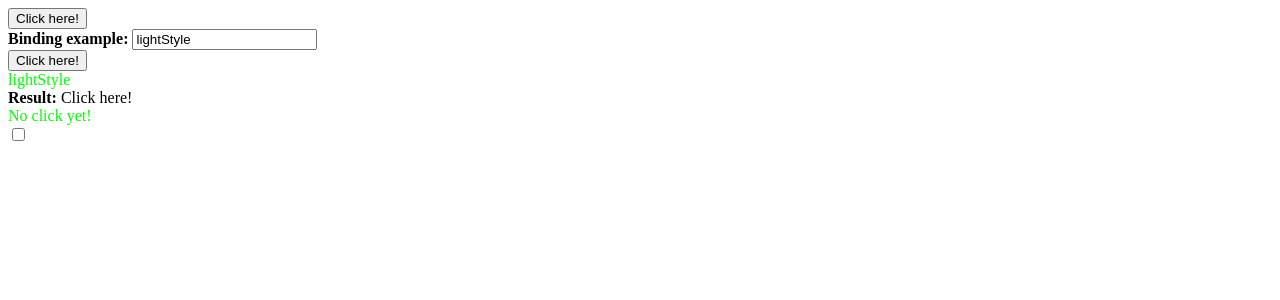
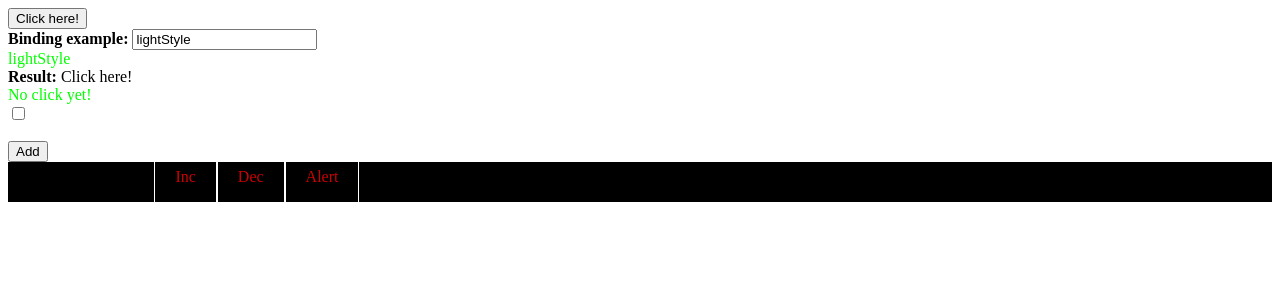
Before and after one commit to Axiologic/SwarmShape, a PHP site: page / in a window 1280 px wide. Shown: the top 300 px of the page. Run offline with PHP 8.4, Linux system fonts and the light colour scheme.

Commit message:
menu added, waiting for binding array

```diff
--- a/core/shape.js
+++ b/core/shape.js
@@ -149,8 +149,9 @@
     }
 
     this.onModelChanged();
-    //console.log("Model changed for " + this.ctrlName);
     this.toView();
+
+
 }
 
 BaseController.prototype.onModelChanged = function(){
--- a/ctrl/base/button.js
+++ b/ctrl/base/button.js
@@ -16,7 +16,7 @@
         //console.log("Binding button text: " + JSON.stringify(this.model));
     },
     onClick:function(objectId){
-        this.getCtxtCtrl().dispatch("click",this.view);
+        this.getCtxtCtrl().dispatch(this.model);
         //alert(this.model + " got clicked!")
     }
 });
--- /dev/null
+++ b/ctrl/base/menu.js
@@ -0,0 +1,31 @@
+/**
+    default button controller
+ */
+
+registerShapeController("base/menu",{
+    model:null,
+    init:function(){
+        this.toView();
+        var inp = $(this.view).find("ul")[0];
+        //$(inp).change(this.onChange);
+    },
+    toView:function(){
+        var inp = $(this.view).find("ul")[0];
+        inp = $(inp);
+        inp.empty();
+
+        for(var i=0; i< this.model.length; i++){
+            var str ="<li>"+this.model[i]+"</li>";
+            inp.append($(str));
+        }
+        var links = inp.find("li");
+        for(var i=0; i<=links.length; i++){
+            var l= links[i];
+            $(l).live("click",this.onChange);
+        }
+    },
+    onChange:function(elem){
+        //this.getCtxtCtrl().dispatch("menuClick",this.view);
+        alert(elem.target.innerHTML + "  got clicked!")
+    }
+});
--- a/ctrl/home.js
+++ b/ctrl/home.js
@@ -7,9 +7,14 @@
     init:function(){
         this.addChangeWatcher("isBold", this.boldChecked);
     },
-    dispatch:function(event, viewElement, value){
-        this.count++;
-        this.model.buttonModel.text = "Clicked " + this.count + " times";
+    dispatch:function(model){
+        if(model == "Add"){
+            this.model.menu.push(this.model.buttonModel.text);
+        }
+        else{
+            this.count++;
+            this.model.buttonModel.text = "Clicked " + this.count + " times";
+        }
     },
     boldChecked :function(){
         console.log("Bold Checked!!!");
--- a/index.html
+++ b/index.html
@@ -6,13 +6,15 @@
     <script type="text/javascript">
         function shapeOnReady(){
             var model = {
+                menu:["Inc","Dec","Alert"],
                 buttonText:"Click me!",
                 labelText:"No click yet!",
                 buttonModel:{
                     text:"Click here!"
                 },
                 isBold:false,
-                labelStyle:"boldStyle"
+                labelStyle:"boldStyle",
+                addBtn:"Add"
             };
             setShapeWithModel(document.getElementById("main"), "home",model);
             console.log("Waw!!!");
@@ -25,8 +27,9 @@
     <script type="text/javascript" src="ctrl/base/label.js"> </script>
     <script type="text/javascript" src="ctrl/base/input.js"> </script>
     <script type="text/javascript" src="ctrl/base/checkbox.js"> </script>
+    <script type="text/javascript" src="ctrl/base/menu.js"> </script>
     <script type="text/javascript" src="ctrl/home.js"> </script>
-    <script type="text/javascript" src="ctrl/home.js"> </script>
+
     <link rel="stylesheet" type="text/css"  href="view/style.css" />
 
 </head>
--- /dev/null
+++ b/view/base/menu.html
@@ -0,0 +1,3 @@
+<ul>
+    <li>Home</li>
+</ul>
--- a/view/home.html
+++ b/view/home.html
@@ -1,10 +1,12 @@
 <div >
     <div shape = "base/button" model="@buttonModel.text" > </div>
     <b>Binding example: </b> <div shape = "base/input" model="@labelStyle" style="display:inline-block;"> </div>
-        <div shape = "base/button" model="@buttonModel.text" > </div>
+
     <div shape = "base/label"  model ="@labelStyle" class = "@labelStyle">  </div>
     <b>Result: </b> <div shape = "base/label" model="@buttonModel.text" style="display:inline-block;"> </div>
     <div shape = "base/label"  model ="@labelText" class = "@labelStyle">  </div>
     <div shape ="base/checkbox" model="@isBold"> </div>
-
+    <br>
+    <div shape = "base/button" model="@addBtn" > </div>
+    <div shape ="base/menu" model="@menu" class = "navbar"> </div>
 </div>
--- a/view/style.css
+++ b/view/style.css
@@ -4,3 +4,33 @@
 .lightStyle { font-weight: normal;color:#00ff00;}
 
 @blueStyle {font-weight: normal;color:#0000ff;}
+
+
+.navbar {
+    width:100%;
+    height:40px;
+    background-color:#000;
+}
+
+.navbar ul {
+    width:80%;
+    margin:0 auto 0 auto;
+}
+
+.navbar ul li {
+    float:left;
+    color:#CC0000;
+    padding:0 20px 0 20px;
+    border-right:1px solid #FFF;
+    border-left:1px solid #FFF;
+    height:40px;
+    list-style:none;
+    display:block;
+    line-height:30px;
+    text-align:center;
+    cursor:pointer;
+}
+
+#navbar ul li:hover {
+    background-color:#CCC;
+}
```
